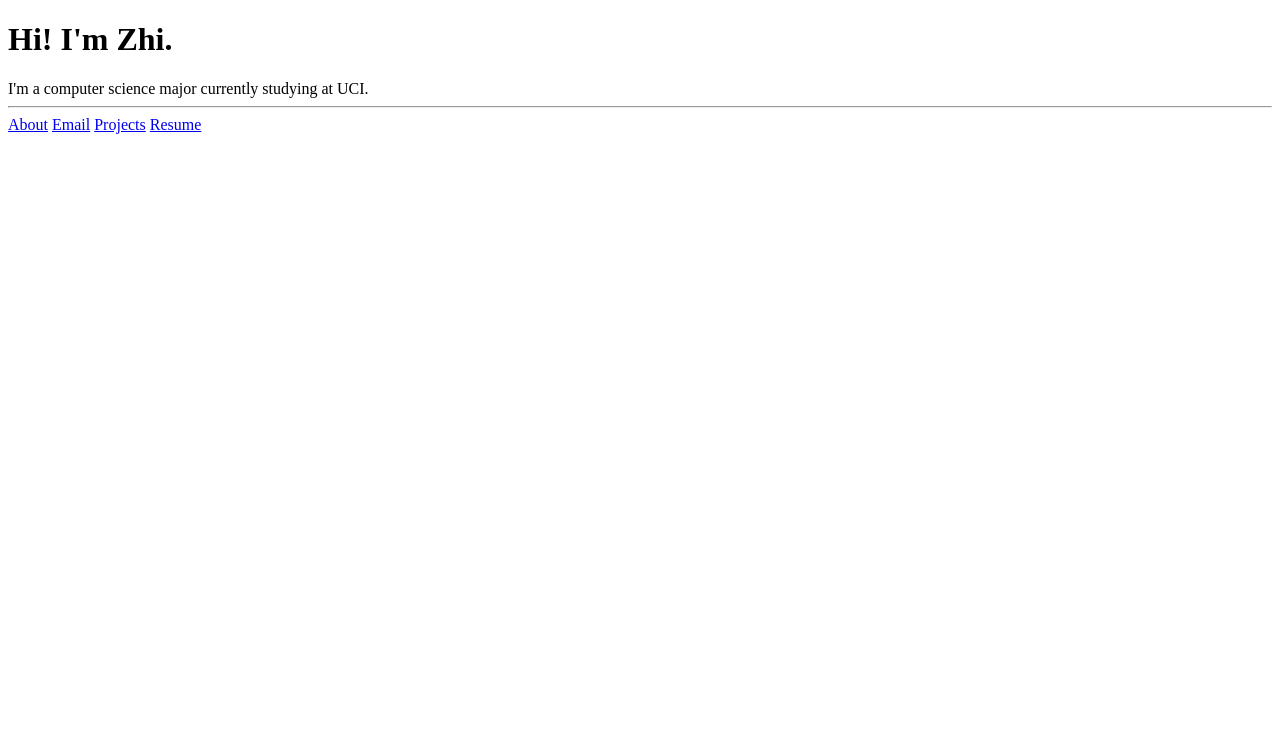
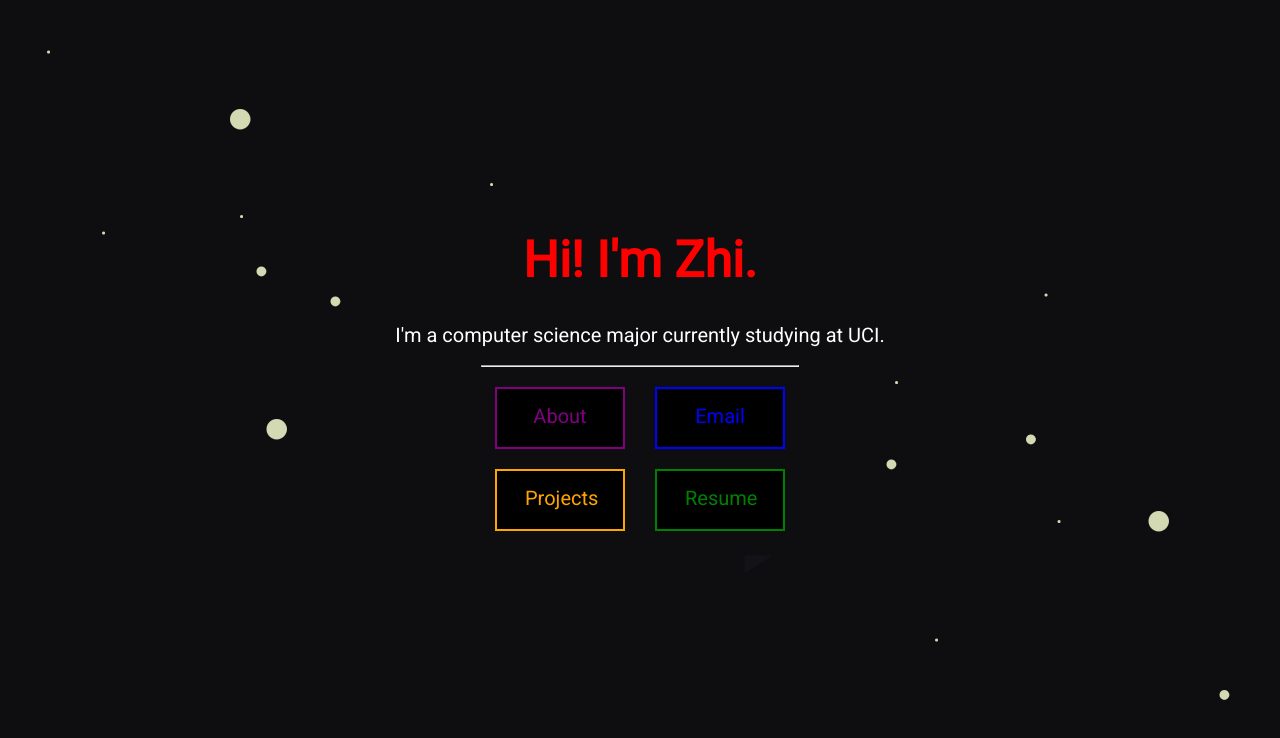
Before and after one commit to iamzwzhong/iamzwzhong.github.io, a plain HTML site: page index.html in a window 1280 px wide. Drawn offline with Linux system fonts and the light colour scheme.

Commit message:
updated main.css to index.css

```diff
--- a/index.html
+++ b/index.html
@@ -1,7 +1,7 @@
 <!DOCTYPE html>
 <html lang="en">
 	<head>
-		<link rel="stylesheet" type="text/css" href="main.css"/>
+		<link rel="stylesheet" type="text/css" href="index.css"/>
 		<link href="https://fonts.googleapis.com/css2?family=Roboto&display=swap" rel="stylesheet">
 
 	</head>
```
